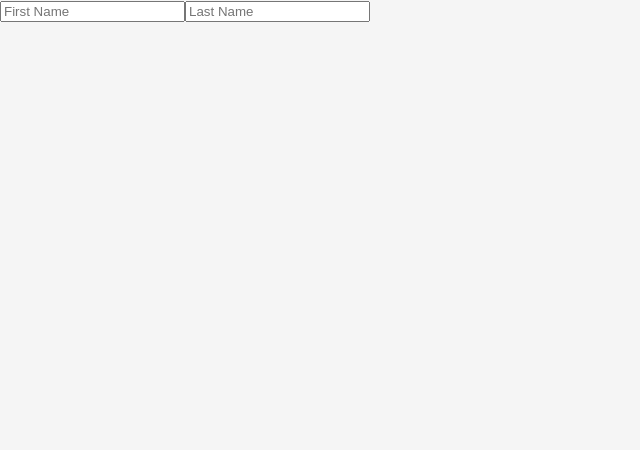
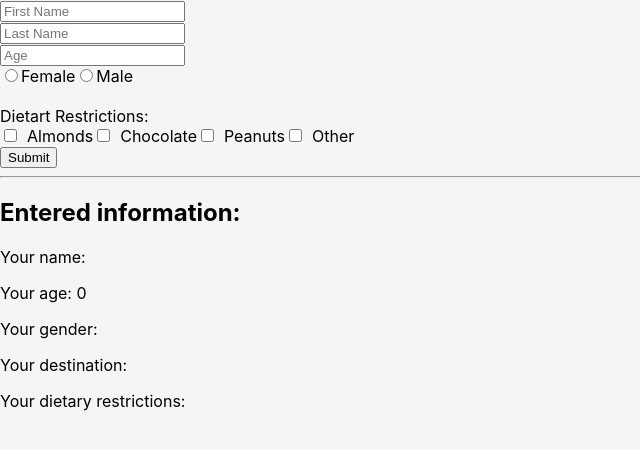
Before and after one commit to abhishekluthra/learning-react-app, a React (Create React App) app: page / in a window 1280 px wide. Shown: the top 450 px of the page, without its empty margins (0-640 px from the left). Built offline with nearby package versions, Linux system fonts and the light colour scheme.

Commit message:
Forms practice. Incomplete

```diff
--- a/src/App.js
+++ b/src/App.js
@@ -280,32 +280,82 @@ import React from 'react';
 
 class App extends React.Component {
     constructor() {
-        super();
+        super()
         this.state = {
             firstName: "",
-            lastName: ""
+            lastName: "",
+            age: 0,
+            gender: "",
+            destination: "",
+            dietaryRestriction: [ ]
         }
-
         this.handleChange = this.handleChange.bind(this);
+        this.checkDietaryRestrictionChecked = this.checkDietaryRestrictionChecked.bind(this);
     }
 
     handleChange(event) {
-        const { name, value } = event.target;
-        this.setState({
-            [name]: value
-        })
+        const {name, value, type, checked} = event.target;
+        type !== "checkbox" ? this.setState({ [name]: value,}):
+                                this.setState((prevState) => {
+                                    return {
+                                        dietaryRestriction: prevState.dietaryRestriction.push(value)
+                                    }
+                                })
+    }
+
+    checkDietaryRestrictionChecked(value) {
+        const isPresent = this.state.dietaryRestriction.findIndex(restriction => value === restriction );
+        return isPresent > -1;
     }
 
     render() {
         return (
-            <div>
-                <input type="text" name="firstName" placeholder="First Name" onChange={this.handleChange} />
-                <input type="text" name="lastName" placeholder="Last Name" onChange={this.handleChange} />
-                <p>{this.state.firstName}</p>
-                <p>{this.state.lastName}</p>
-            </div>
+            <main>
+                <form>
+                    <input type="text"      name="firstName"    placeholder="First Name"    onChange={this.handleChange} /><br />
+                    <input type="text"      name="lastName"     placeholder="Last Name"     onChange={this.handleChange}  /><br />
+                    <input type="number"    name="age"          placeholder="Age"           onChange={this.handleChange}  /><br />
+
+                    <label>
+                        <input type="radio" name="gender"   value="Female"  checked={this.state.gender === "Female"}    onChange={this.handleChange} />
+                        Female
+                    </label>
+                    <label>
+                        <input type="radio" name="gender"   value="Male"    checked={this.state.gender === "Male"}      onChange={this.handleChange} />
+                        Male
+                    </label>
+                    <br />
+
+                    {/* Create select box for location here */}
+                    <br />
+                    <label>Dietart Restrictions: </label>
+                    <br />
+                    <input type="checkbox" name="dietaryRestriction" value="Almonds" id="almonds" checked={this.checkDietaryRestrictionChecked("Almonds")} onChange={this.handleChange}/>
+                    <label htmlFor="almonds">Almonds</label>
+                    <input type="checkbox" name="dietaryRestriction" value="Chocolate" id="chocolate" checked={this.checkDietaryRestrictionChecked("Chocolate")} onChange={this.handleChange}/>
+                    <label htmlFor="chocolate">Chocolate</label>
+                    <input type="checkbox" name="dietaryRestriction" value="Peanuts" id="peanuts" checked={this.checkDietaryRestrictionChecked("Peanuts")} onChange={this.handleChange}/>
+                    <label htmlFor="peanuts">Peanuts</label>
+                    <input type="checkbox" name="dietaryRestriction" value="Other" id="other" checked={this.checkDietaryRestrictionChecked("Other")} onChange={this.handleChange}/>
+                    <label htmlFor="other">Other</label>
+                    <br />
+
+                    <button>Submit</button>
+                </form>
+                <hr />
+                <h2>Entered information:</h2>
+                <p>Your name: {this.state.firstName + " " + this.state.lastName}</p>
+                <p>Your age: {this.state.age}</p>
+                <p>Your gender: {this.state.gender}</p>
+                <p>Your destination: {/* Destination here */}</p>
+                <p>
+                    Your dietary restrictions:
+                    {/* Dietary restrictions here, comma separated */}
+                </p>
+            </main>
         )
     }
 }
 
+
 export default App
```
Also changed, not shown: 1 other file (tests, documents, lock files or other folders).
